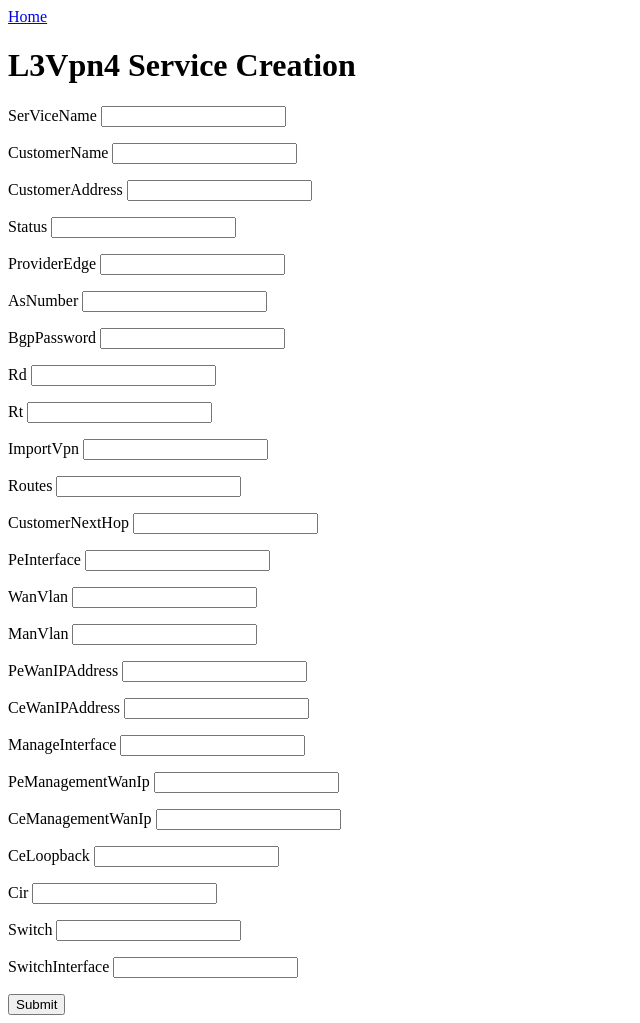
After one commit to frankie336/AbleNet, a Flask app: page /update_l3vpn4/ in a window 1280 px wide. The commit adds this page. Shown: the whole page, without its empty margins (0-640 px from the left). Run offline with Flask 2, Linux system fonts and the light colour scheme; some libraries are stand-ins or nearby versions.

```diff
--- a/main.py
+++ b/main.py
@@ -16,7 +16,6 @@ app = Flask(__name__)
 app.config['SQLALCHEMY_TRACK_MODIFICATIONS'] = True
 app.config['SQLALCHEMY_DATABASE_URI'] = "mysql://AbleNetAdmin:$TestAdMin$336@10.1.0.3/ablenet"
 app.debug = True
-
 db = SQLAlchemy(app)
 
 
@@ -38,7 +37,7 @@ class L3Vpn(db.Model):
     PeInterface = db.Column(db.String(50))  # Gi0/0.3
     WanVlan = db.Column(db.String(50))  # 103
     ManVlan = db.Column(db.String(50))  # 903
-    PeWanIPAddress = db.Column(db.String(50))  # 10.100.100.1 255.255.255.252
+    PeWanIPAddress = db.Column(db.String(50))  #10.100.100.1 255.255.255.252
     CeWanIPAddress = db.Column(db.String(50))  # 10.100.100.2 255.255.255.252
     ManageInterface = db.Column(db.String(50))  # Gi0/0.903
     PeManagementWanIp = db.Column(db.String(50))  # 172.16.0.0/16
@@ -89,9 +88,6 @@ class L3Vpn(db.Model):
 
 
 incoming_sell_output = []
-
-
-
 
 
 
@@ -191,6 +187,19 @@ def provision_l3vpn4():
 
 
 
+
+
+@app.route('/update_l3vpn4/',methods=['GET','POST'])
+def update():
+
+    links = ['/', '/verify_l3vpn4', '/show_shell_output']
+    return render_template('update_l3vpn4.html',
+                           links=links)
+
+
+
+
+
 @app.route('/deactivate_l3vpn4',methods=['GET','POST'])
 def deactivate_l3vpn4():
 
@@ -266,50 +275,48 @@ def post_deactivate_l3vpn4():
 
 
 
+@app.route('/search',methods=['GET','POST'])
+def search():
+
+    links = ['/', '/provision_l3vpn4','/provision_l3vpn4',
+             '/deactivate_l3vpn4','/update_l3vpn4']
 
 
 
+    form = request.form
+    search_string =  form['search_string']
+    print(search_string)
+    #l3vpn4_attr = L3Vpn.query.filter(L3Vpn.SerViceName.like(search)).first()
+    result = L3Vpn.query.filter_by(SerViceName=search_string).first()
 
-@app.route('/search',methods=['GET','POST'])
-def search():
+    #result.ProviderEdge = 'Hello Is It Me?'
+    db.session.commit()
 
-    links = ['/', '/provision_l3vpn4','/provision_l3vpn4','/deactivate_l3vpn4']
-
-
-    form = request.form
-    search_vlaue =  form['search_string']
-    print(search_vlaue)
-    search = "%{}%".format(search_vlaue)
-    print(search)
-
-    l3vpn4_attr = L3Vpn.query.filter(L3Vpn.SerViceName.like(search)).first()
-
-    if l3vpn4_attr:
-
+    if result:
         return  render_template('verify_l3vpn4.html',links=links,
-                                CustomerName=l3vpn4_attr.CustomerName,
-                                CustomerAddress = l3vpn4_attr.CustomerAddress,
-                                Status = l3vpn4_attr.Status,
-                                ProviderEdge = l3vpn4_attr.ProviderEdge,
-                                AsNumber = l3vpn4_attr.AsNumber,
-                                BgpPassword = l3vpn4_attr.BgpPassword,
-                                Rd = l3vpn4_attr.Rd,
-                                Rt = l3vpn4_attr.Rt,
-                                ImportVpn = l3vpn4_attr.ImportVpn,
-                                Routes = l3vpn4_attr.Routes,
-                                CustomerNextHop = l3vpn4_attr.CustomerNextHop,
-                                PeInterface = l3vpn4_attr.PeInterface,
-                                WanVlan = l3vpn4_attr.WanVlan,
-                                ManVlan = l3vpn4_attr.ManVlan,
-                                PeWanIPAddress = l3vpn4_attr.PeWanIPAddress,
-                                CeWanIPAddress = l3vpn4_attr.CeWanIPAddress,
-                                ManageInterface = l3vpn4_attr.ManageInterface,
-                                PeManagementWanIp = l3vpn4_attr.PeManagementWanIp,
-                                CeManagementWanIp = l3vpn4_attr.CeManagementWanIp,
-                                CeLoopback = l3vpn4_attr.CeLoopback,
-                                Cir = l3vpn4_attr.Cir,
-                                Switch = l3vpn4_attr.Switch,
-                                SwitchInterface = l3vpn4_attr.SwitchInterface
+                                CustomerName=result.CustomerName,
+                                CustomerAddress = result.CustomerAddress,
+                                Status = result.Status,
+                                ProviderEdge = result.ProviderEdge,
+                                AsNumber = result.AsNumber,
+                                BgpPassword = result.BgpPassword,
+                                Rd = result.Rd,
+                                Rt = result.Rt,
+                                ImportVpn = result.ImportVpn,
+                                Routes = result.Routes,
+                                CustomerNextHop = result.CustomerNextHop,
+                                PeInterface = result.PeInterface,
+                                WanVlan = result.WanVlan,
+                                ManVlan = result.ManVlan,
+                                PeWanIPAddress = result.PeWanIPAddress,
+                                CeWanIPAddress = result.CeWanIPAddress,
+                                ManageInterface = result.ManageInterface,
+                                PeManagementWanIp = result.PeManagementWanIp,
+                                CeManagementWanIp = result.CeManagementWanIp,
+                                CeLoopback = result.CeLoopback,
+                                Cir = result.Cir,
+                                Switch = result.Switch,
+                                SwitchInterface = result.SwitchInterface
                                 )
     else:
 
@@ -365,7 +372,7 @@ def api_all():
            'CeLoopback': l3vpn4_attr.CeLoopback,
            'Cir':l3vpn4_attr.Cir,
            'Switch': l3vpn4_attr.Switch,
-          'SwitchInterface': l3vpn4_attr.SwitchInterface
+           'SwitchInterface': l3vpn4_attr.SwitchInterface
 
 
 
@@ -375,11 +382,6 @@ def api_all():
 
     return jsonify(vpn_api)
 
-
-
-
-
-
     #return render_template('/show_shell_output.html',L3remote_sell_out=L3remote_sell_out)
 if __name__ == "__main__":
     #app.run(debug=True)
--- /dev/null
+++ b/templates/update_l3vpn4.html
@@ -0,0 +1,66 @@
+<!DOCTYPE html>
+<html lang="en">
+<head>
+    <meta charset="UTF-8">
+    <title>Title</title>
+</head>
+<body>
+<a href="{{ links[0] }}">Home</a>&emsp;
+
+<h1>L3Vpn4 Service Creation</h1>
+<p></p>
+    <form method="post" action ="/post_l3vpn4_new">
+        <p><lablel>SerViceName</lablel>
+            <input id="SerViceName" name="SerViceName" type="text"></p>
+        <p><lablel>CustomerName</lablel>
+            <input id="CustomerName" name="CustomerName" type="text"></p>
+        <p><lablel>CustomerAddress</lablel>
+            <input id="CustomerAddress" name="CustomerAddress" type="text"></p>
+        <p><lablel>Status</lablel>
+            <input id="Status" name="Status" type="text"></p>
+        <p><lablel>ProviderEdge</lablel>
+            <input id="ProviderEdge" name="ProviderEdge" type="text"></p>
+        <p><lablel>AsNumber</lablel>
+            <input id="AsNumber" name="AsNumber" type="text"></p>
+        <p><lablel>BgpPassword</lablel>
+            <input id="BgpPassword" name="BgpPassword" value="{{bgp_pass}}"type="text" readonly></p>
+        <p><lablel>Rd</lablel>
+            <input id="Rd" name="Rd" type="text"></p>
+        <p><lablel>Rt</lablel>
+            <input id="Rt" name="Rt" type="text"></p>
+        <p><lablel>ImportVpn</lablel>
+            <input id="ImportVpn" name="ImportVpn" type="text"></p>
+        <p><lablel>Routes</lablel>
+            <input id="Routes" name="Routes" type="text"></p>
+        <p><lablel>CustomerNextHop</lablel>
+            <input id="CustomerNextHop" name="CustomerNextHop" type="text"></p>
+        <p><lablel>PeInterface</lablel>
+            <input id="PeInterface" name="PeInterface" type="text"></p>
+        <p><lablel>WanVlan</lablel>
+            <input id="WanVlan" name="WanVlan" type="text"></p>
+        <p><lablel>ManVlan</lablel>
+            <input id="ManVlan" name="ManVlan" type="text"></p>
+        <p><lablel>PeWanIPAddress</lablel>
+            <input id="PeWanIPAddress" name="PeWanIPAddress" type="text"></p>
+        <p><lablel>CeWanIPAddress</lablel>
+            <input id="CeWanIPAddress" name="CeWanIPAddress" type="text"></p>
+        <p><lablel>ManageInterface</lablel>
+            <input id="ManageInterface" name="ManageInterface" type="text"></p>
+        <p><lablel>PeManagementWanIp</lablel>
+            <input id="PeManagementWanIp" name="PeManagementWanIp" type="text"></p>
+       <p><lablel>CeManagementWanIp</lablel>
+           <input id="CeManagementWanIp" name="CeManagementWanIp" type="text"></p>
+        <p><lablel>CeLoopback</lablel>
+            <input id="CeLoopback" name="CeLoopback" type="text"></p>
+        <p><lablel>Cir</lablel>
+            <input id="Cir" name="Cir" type="text"></p>
+        <p><lablel>Switch</lablel>
+            <input id="Switch" name="Switch" type="text"></p>
+        <p><lablel>SwitchInterface</lablel>
+            <input id="SwitchInterface" name="SwitchInterface" type="text"></p>
+        <input type="submit" />
+
+    </form>
+
+</body>
+</html>
```
Also changed, not shown: templates/verify_l3vpn4.html (+22 -24 lines).
